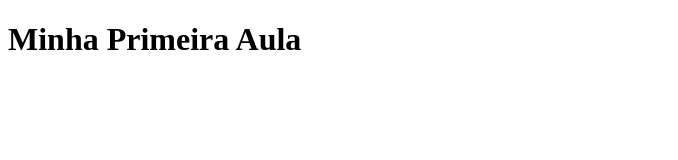
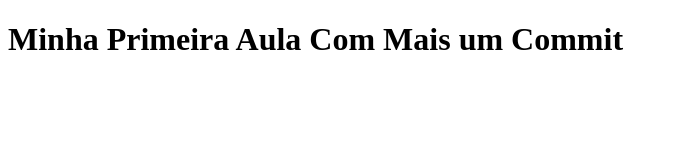
Before and after one commit to donadeli/aula-1, a plain HTML site: page index.html in a window 1280 px wide. Shown: the whole page, without its empty margins (0-678 px from the left). Drawn offline with Linux system fonts and the light colour scheme.

Commit message:
adicionamos mais um novo texto no nosso cógido

```diff
--- a/index.html
+++ b/index.html
@@ -8,7 +8,7 @@
 </head>
 
 <body>
-  <h1>Minha Primeira Aula</h1>
+  <h1>Minha Primeira Aula Com Mais um Commit</h1>
 </body>
 
 </html>
```
